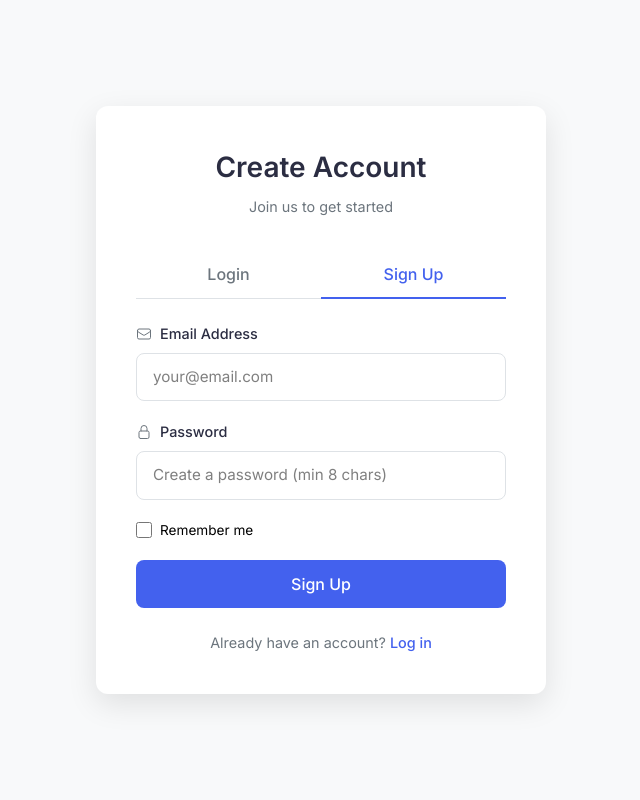
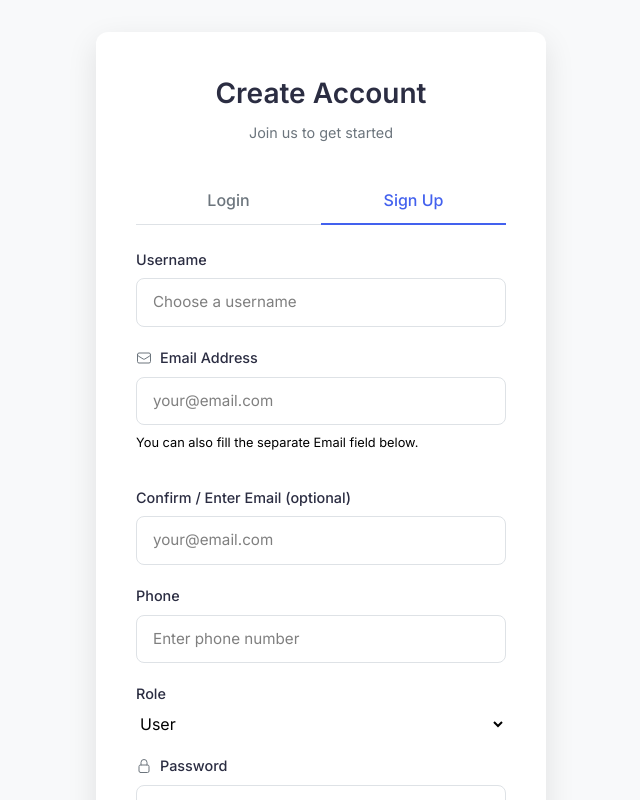
Before and after one commit to Intel-IoT-Club/bicycle_stand_locker_frontend, a React (Vite) app: page / in a window 1280 px wide. Both pictures are taken after a click on the button "Sign up now". Shown: the top 800 px of the page, without its empty margins (319-959 px from the left). Built offline with nearby package versions, Linux system fonts and the light colour scheme; a web font is replaced by a local one.

Commit message:
Done implementing User Authentication

```diff
--- a/package.json
+++ b/package.json
@@ -14,6 +14,7 @@
     "@heroicons/react": "^2.2.0",
     "@tailwindcss/vite": "^4.1.13",
     "axios": "^1.12.2",
+    "jwt-decode": "^4.0.0",
     "leaflet": "^1.9.4",
     "react": "^19.1.1",
     "react-dom": "^19.1.1",
--- a/src/components/Auth/AuthForm.jsx
+++ b/src/components/Auth/AuthForm.jsx
@@ -1,20 +1,43 @@
 import { useState } from "react";
+import axios from "axios";
 import {
   EnvelopeIcon,
   LockClosedIcon,
   ArrowPathIcon,
 } from "@heroicons/react/24/outline";
 import "./AuthForm.css";
+import { useAuth } from "../Contexts/authContext";
+import { useNavigate } from "react-router-dom";
 
 const AuthForm = () => {
   const [isLogin, setIsLogin] = useState(true);
+  const navigate = useNavigate();
+  const { login } = useAuth();
   const [formData, setFormData] = useState({
-    email: "",
+    userName: "",
+    emailOrIdentifier: "", // used for login (email or username) and signup (email)
+    email: "", // used for signup (kept for clarity / API payload)
     password: "",
     rememberMe: false,
+    phone: "",
+    role: "user", // default role
   });
   const [isLoading, setIsLoading] = useState(false);
   const [errors, setErrors] = useState({});
+
+  const resetFormAndErrors = (toLogin) => {
+    setFormData((prev) => ({
+      userName: "",
+      emailOrIdentifier: "",
+      email: "",
+      password: "",
+      rememberMe: prev.rememberMe || false,
+      phone: "",
+      role: "user",
+    }));
+    setErrors({});
+    setIsLogin(toLogin);
+  };
 
   const handleChange = (e) => {
     const { name, value, type, checked } = e.target;
@@ -26,10 +49,23 @@ const AuthForm = () => {
 
   const validate = () => {
     const newErrors = {};
-    if (!formData.email) newErrors.email = "Email is required";
+
+    if (isLogin) {
+      if (!formData.emailOrIdentifier)
+        newErrors.emailOrIdentifier = "Email or username is required";
       if (!formData.password) newErrors.password = "Password is required";
-    if (!isLogin && formData.password.length < 8)
+      if (!formData.role) newErrors.role = "Role is required";
+    } else {
+      // signup validation
+      if (!formData.userName) newErrors.userName = "Username is required";
+      if (!formData.email && !formData.emailOrIdentifier)
+        newErrors.email = "Email is required";
+      if (!formData.phone) newErrors.phone = "Phone is required";
+      if (!formData.role) newErrors.role = "Role is required";
+      if (!formData.password) newErrors.password = "Password is required";
+      if (formData.password && formData.password.length < 8)
         newErrors.password = "Password must be at least 8 characters";
+    }
 
     setErrors(newErrors);
     return Object.keys(newErrors).length === 0;
@@ -41,12 +77,58 @@ const AuthForm = () => {
 
     setIsLoading(true);
     try {
-      // Simulate API call
-      await new Promise((resolve) => setTimeout(resolve, 1500));
-      console.log(isLogin ? "Logging in" : "Signing up", formData);
-      // Here you would typically redirect on success
+      const endpoint = isLogin
+        ? `${import.meta.env.VITE_API_BASE_URL}/api/auth/login`
+        : `${import.meta.env.VITE_API_BASE_URL}/api/auth/signup`;
+
+      // Build payload depending on login/signup and identifier type
+      let payload;
+      if (isLogin) {
+        const identifier = formData.emailOrIdentifier.trim();
+        // If it looks like an email, send email; otherwise send userName
+        if (identifier.includes("@")) {
+          payload = { email: identifier, password: formData.password };
+        } else {
+          payload = { userName: identifier, password: formData.password };
+        }
+        // include role and rememberMe for login
+        payload.role = formData.role;
+        if (formData.rememberMe) payload.rememberMe = true;
+      } else {
+        // Signup: allow either email placed in emailOrIdentifier OR the explicit email field
+        const emailToSend = formData.email.trim() || formData.emailOrIdentifier.trim();
+        payload = {
+          userName: formData.userName.trim(),
+          email: emailToSend,
+          password: formData.password,
+          phone: formData.phone.trim(),
+          role: formData.role,
+        };
+      }
+
+      console.log("Submitting payload:", payload);
+
+      const res = await axios.post(endpoint, payload, {
+        headers: { "Content-Type": "application/json" },
+      });
+
+      const data = res.data;
+
+      if (data.token && data.user) {
+        login(data.token, data.user);
+      }
+
+      console.log("Success:", data);
+      navigate("/home");
+      // optionally redirect: window.location.href = "/dashboard";
     } catch (error) {
-      console.error("Authentication error:", error);
+      if (error.response && error.response.data) {
+        setErrors({
+          submit: error.response.data.message || "Something went wrong",
+        });
+      } else {
+        setErrors({ submit: "Network error. Try again." });
+      }
     } finally {
       setIsLoading(false);
     }
@@ -58,9 +140,7 @@ const AuthForm = () => {
         <div className="auth-header">
           <h2>{isLogin ? "Welcome Back" : "Create Account"}</h2>
           <p className="text-muted">
-            {isLogin
-              ? "Log in to access your dashboard"
-              : "Join us to get started"}
+            {isLogin ? "Log in to access your dashboard" : "Join us to get started"}
           </p>
         </div>
 
@@ -68,25 +148,76 @@ const AuthForm = () => {
           <button
             type="button"
             className={`tab-btn ${isLogin ? "active" : ""}`}
-            onClick={() => setIsLogin(true)}
+            onClick={() => resetFormAndErrors(true)}
           >
             Login
           </button>
           <button
             type="button"
             className={`tab-btn ${!isLogin ? "active" : ""}`}
-            onClick={() => setIsLogin(false)}
+            onClick={() => resetFormAndErrors(false)}
           >
             Sign Up
           </button>
         </div>
 
         <form onSubmit={handleSubmit} className="auth-form" noValidate>
-          <div className={`form-group ${errors.email ? "error" : ""}`}>
-            <label htmlFor="email">
+          {/* Signup-only: Username */}
+          {!isLogin && (
+            <div className={`form-group ${errors.userName ? "error" : ""}`}>
+              <label htmlFor="userName">Username</label>
+              <input
+                type="text"
+                id="userName"
+                name="userName"
+                value={formData.userName}
+                onChange={handleChange}
+                placeholder="Choose a username"
+                required
+              />
+              {errors.userName && (
+                <span className="error-message">{errors.userName}</span>
+              )}
+            </div>
+          )}
+
+          {/* Email or Email/Username field */}
+          <div
+            className={`form-group ${
+              (isLogin ? errors.emailOrIdentifier : (errors.email || errors.emailOrIdentifier)) ? "error" : ""
+            }`}
+          >
+            <label htmlFor="emailOrIdentifier">
               <EnvelopeIcon className="input-icon" />
-              Email Address
+              {isLogin ? "Email or Username" : "Email Address"}
             </label>
+            <input
+              type="text"
+              id="emailOrIdentifier"
+              name="emailOrIdentifier"
+              value={formData.emailOrIdentifier}
+              onChange={handleChange}
+              placeholder={isLogin ? "you@domain.com or username" : "your@email.com"}
+              required
+            />
+            {!isLogin && (
+              <>
+                <small className="muted">You can also fill the separate Email field below.</small>
+                <div style={{ height: 6 }} />
+              </>
+            )}
+            {isLogin && errors.emailOrIdentifier && (
+              <span className="error-message">{errors.emailOrIdentifier}</span>
+            )}
+            {!isLogin && errors.email && (
+              <span className="error-message">{errors.email}</span>
+            )}
+          </div>
+
+          {/* Optional explicit email for signup */}
+          {!isLogin && (
+            <div className="form-group">
+              <label htmlFor="email">Confirm / Enter Email (optional)</label>
               <input
                 type="email"
                 id="email"
@@ -94,11 +225,35 @@ const AuthForm = () => {
                 value={formData.email}
                 onChange={handleChange}
                 placeholder="your@email.com"
+              />
+            </div>
+          )}
+
+          {/* Signup-only: phone */}
+          {!isLogin && (
+            <div className={`form-group ${errors.phone ? "error" : ""}`}>
+              <label htmlFor="phone">Phone</label>
+              <input
+                type="tel"
+                id="phone"
+                name="phone"
+                value={formData.phone}
+                onChange={handleChange}
+                placeholder="Enter phone number"
                 required
               />
-            {errors.email && (
-              <span className="error-message">{errors.email}</span>
+              {errors.phone && <span className="error-message">{errors.phone}</span>}
+            </div>
           )}
+
+          {/* Role (both login and signup) */}
+          <div className={`form-group ${errors.role ? "error" : ""}`}>
+            <label htmlFor="role">Role</label>
+            <select id="role" name="role" value={formData.role} onChange={handleChange}>
+              <option value="user">User</option>
+              <option value="owner">Owner</option>
+            </select>
+            {errors.role && <span className="error-message">{errors.role}</span>}
           </div>
 
           <div className={`form-group ${errors.password ? "error" : ""}`}>
@@ -112,11 +267,7 @@ const AuthForm = () => {
               name="password"
               value={formData.password}
               onChange={handleChange}
-              placeholder={
-                isLogin
-                  ? "Enter your password"
-                  : "Create a password (min 8 chars)"
-              }
+              placeholder={isLogin ? "Enter your password" : "Create a password (min 8 chars)"}
               required
               minLength={isLogin ? 6 : 8}
             />
@@ -143,6 +294,8 @@ const AuthForm = () => {
             )}
           </div>
 
+          {errors.submit && <div className="submit-error">{errors.submit}</div>}
+
           <button type="submit" className="auth-btn" disabled={isLoading}>
             {isLoading ? (
               <>
@@ -164,7 +317,7 @@ const AuthForm = () => {
               <button
                 type="button"
                 className="text-link"
-                onClick={() => setIsLogin(false)}
+                onClick={() => resetFormAndErrors(false)}
               >
                 Sign up now
               </button>
@@ -175,7 +328,7 @@ const AuthForm = () => {
               <button
                 type="button"
                 className="text-link"
-                onClick={() => setIsLogin(true)}
+                onClick={() => resetFormAndErrors(true)}
               >
                 Log in
               </button>
--- /dev/null
+++ b/src/components/Contexts/authContext.jsx
@@ -0,0 +1,84 @@
+import { createContext, useContext, useState, useEffect,useRef } from "react";
+import { useNavigate } from "react-router-dom";
+import { jwtDecode } from "jwt-decode";
+import axios from "axios";
+
+const AuthContext = createContext();
+
+export const AuthProvider = ({ children }) => {
+    const [user, setUser] = useState(null); // Full user object
+    const [loadingUser, setLoadingUser] = useState(true); // NEW
+    const navigate = useNavigate();
+    const token = localStorage.getItem("token");
+    const initializeUser = async () => {
+        setLoadingUser(true);
+        try {
+          // Optional: Validate token expiration (based on jwtDecode)
+          const decoded = jwtDecode(token);
+          if (Date.now() >= decoded.exp * 1000) {
+            // Token expired
+            logout();
+            return;
+          }
+
+          // Fetch full user profile from backend
+          console.log(decoded);
+          const res = await axios.get(`${import.meta.env.VITE_API_BASE_URL}/api/auth/me`, {
+            headers: {
+              Authorization: `Bearer ${token}`,
+            },
+            withCredentials: true,
+          });
+
+          if (res.data.fetched) {
+            setUser(res.data.user); // Store full DB user
+          } else {
+            logout();
+          }
+        } catch (err) {
+          console.error("Auth initialization error:", err);
+          logout();
+        }finally{
+          setLoadingUser(false);
+        }
+  };
+    useEffect(() => {
+    if (!token){
+      setLoadingUser(false);
+      return;
+    }
+    initializeUser();
+    }, [token]);
+    const logout = () => {
+      localStorage.removeItem("token");
+      setUser(null);
+    };
+    const login = async (token, userDataFromBackend = null) => {
+        localStorage.setItem("token", token);
+        if (userDataFromBackend) {
+          setUser(userDataFromBackend);
+        } else {
+          // fallback: fetch user
+          try {
+            console.log("is it so")
+            const res = await axios.get(`${import.meta.env.VITE_API_BASE_URL}/api/auth/me`, {
+              headers: {
+                Authorization: `Bearer ${token}`,
+              },
+              withCredentials: true,
+            });
+            if (res.data.fetched){
+              setUser(res.data.user);
+            }
+          } catch (err) {
+            console.error("Error fetching user after login:", err);
+          }
+    }
+  };
+    return (
+        <AuthContext.Provider value={{ user, login, logout, loadingUser }}>
+            {children}
+        </AuthContext.Provider>
+    );
+};
+export const useAuth = () => useContext(AuthContext);
```
Also changed, not shown: src/App.jsx (+4 -5 lines), src/components/Header.jsx (+12 -1 lines), 1 other file (tests, documents, lock files or other folders). Lines whose indentation alone changed are shown as unchanged.
